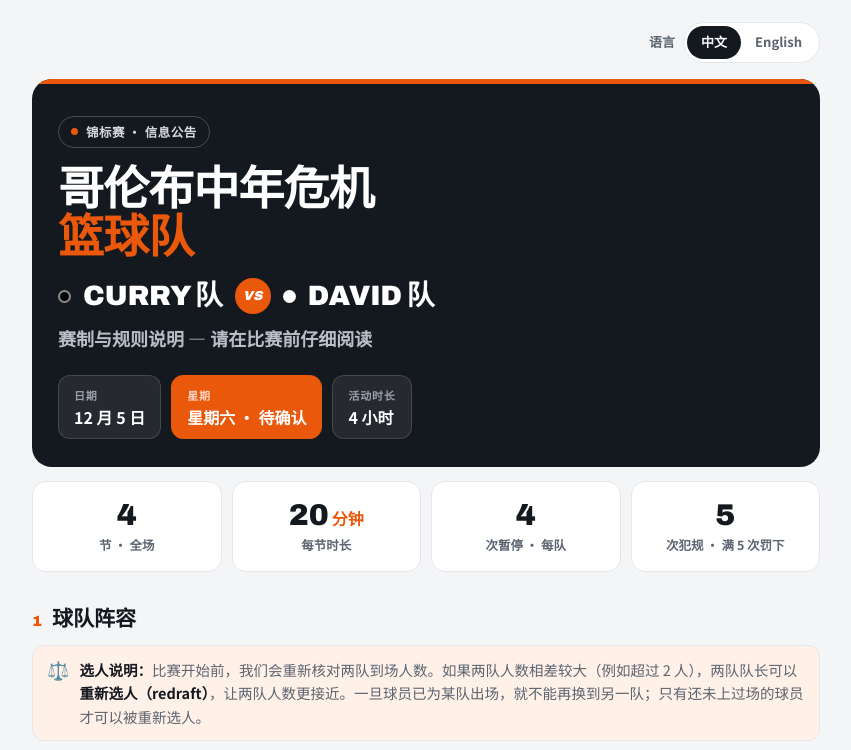
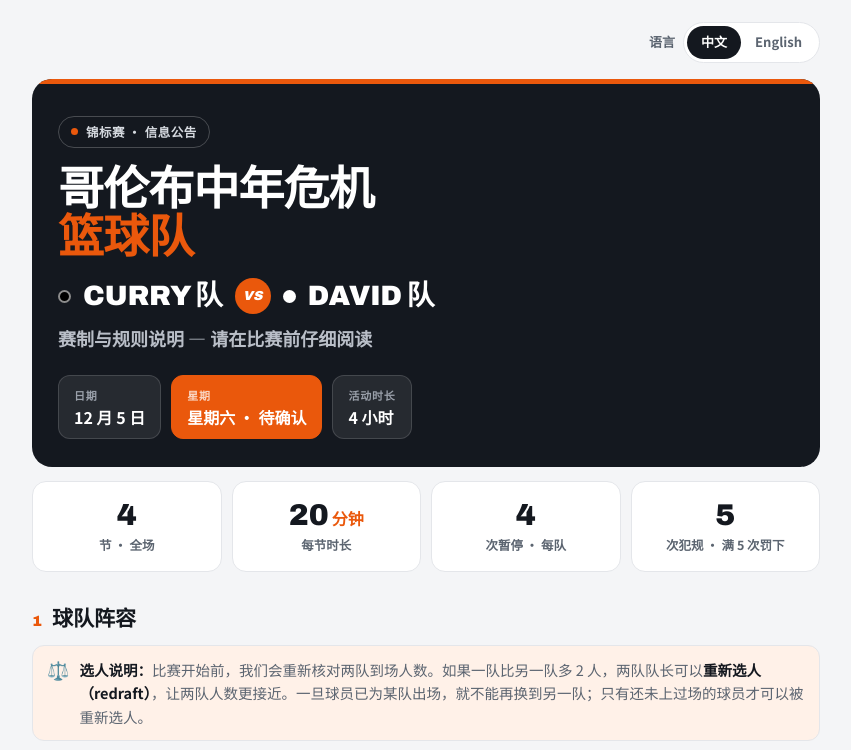
Before and after one commit to haijiezhen-bit/basketball-league-schedule, a plain HTML site: page tournament/index.html in a window 1280 px wide. Shown: the top 750 px of the page, without its empty margins (214-1065 px from the left). Drawn offline with Linux system fonts and the light colour scheme.

Commit message:
Update tournament flyer page

```diff
--- a/tournament/index.html
+++ b/tournament/index.html
@@ -247,7 +247,7 @@
     <div class="sec-head"><span class="sec-num">1</span><h2 data-zh="球队阵容" data-en="Team Rosters">球队阵容</h2></div>
     <div style="background:var(--accent-soft);border:1px solid var(--line);border-radius:12px;padding:12px 14px;display:flex;gap:10px;align-items:flex-start;margin-bottom:12px">
       <span aria-hidden="true" style="font-size:18px;line-height:1.3;flex:none">⚖️</span>
-      <p style="margin:0;font-size:14.5px;color:var(--ink-2)" data-zh="<strong style='color:var(--ink)'>选人说明：</strong>比赛开始前，我们会重新核对两队到场人数。如果两队人数相差较大（例如超过 2 人），两队队长可以<strong style='color:var(--ink)'>重新选人（redraft）</strong>，让两队人数更接近。一旦球员已为某队出场，就不能再换到另一队；只有还未上过场的球员才可以被重新选人。" data-en="<strong style='color:var(--ink)'>Draft notes:</strong> we will re-check both teams' attendance before tip-off. If the numbers differ by a lot (for example, by more than 2 players), the two captains can <strong style='color:var(--ink)'>redraft players</strong> to even out the teams. Once a player has played for a team, they can't switch to the other team — only players who haven't entered the game yet can still be redrafted."><strong style="color:var(--ink)">选人说明：</strong>比赛开始前，我们会重新核对两队到场人数。如果两队人数相差较大（例如超过 2 人），两队队长可以<strong style="color:var(--ink)">重新选人（redraft）</strong>，让两队人数更接近。一旦球员已为某队出场，就不能再换到另一队；只有还未上过场的球员才可以被重新选人。</p>
+      <p style="margin:0;font-size:14.5px;color:var(--ink-2)" data-zh="<strong style='color:var(--ink)'>选人说明：</strong>比赛开始前，我们会重新核对两队到场人数。如果一队比另一队多 2 人，两队队长可以<strong style='color:var(--ink)'>重新选人（redraft）</strong>，让两队人数更接近。一旦球员已为某队出场，就不能再换到另一队；只有还未上过场的球员才可以被重新选人。" data-en="<strong style='color:var(--ink)'>Draft notes:</strong> we will re-check both teams' attendance before tip-off. If one team has 2 more players than the other, the two captains can <strong style='color:var(--ink)'>redraft players</strong> to even out the teams. Once a player has played for a team, they can't switch to the other team — only players who haven't entered the game yet can still be redrafted."><strong style="color:var(--ink)">选人说明：</strong>比赛开始前，我们会重新核对两队到场人数。如果一队比另一队多 2 人，两队队长可以<strong style="color:var(--ink)">重新选人（redraft）</strong>，让两队人数更接近。一旦球员已为某队出场，就不能再换到另一队；只有还未上过场的球员才可以被重新选人。</p>
     </div>
     <div class="rosters">
       <div class="roster-card">
```
